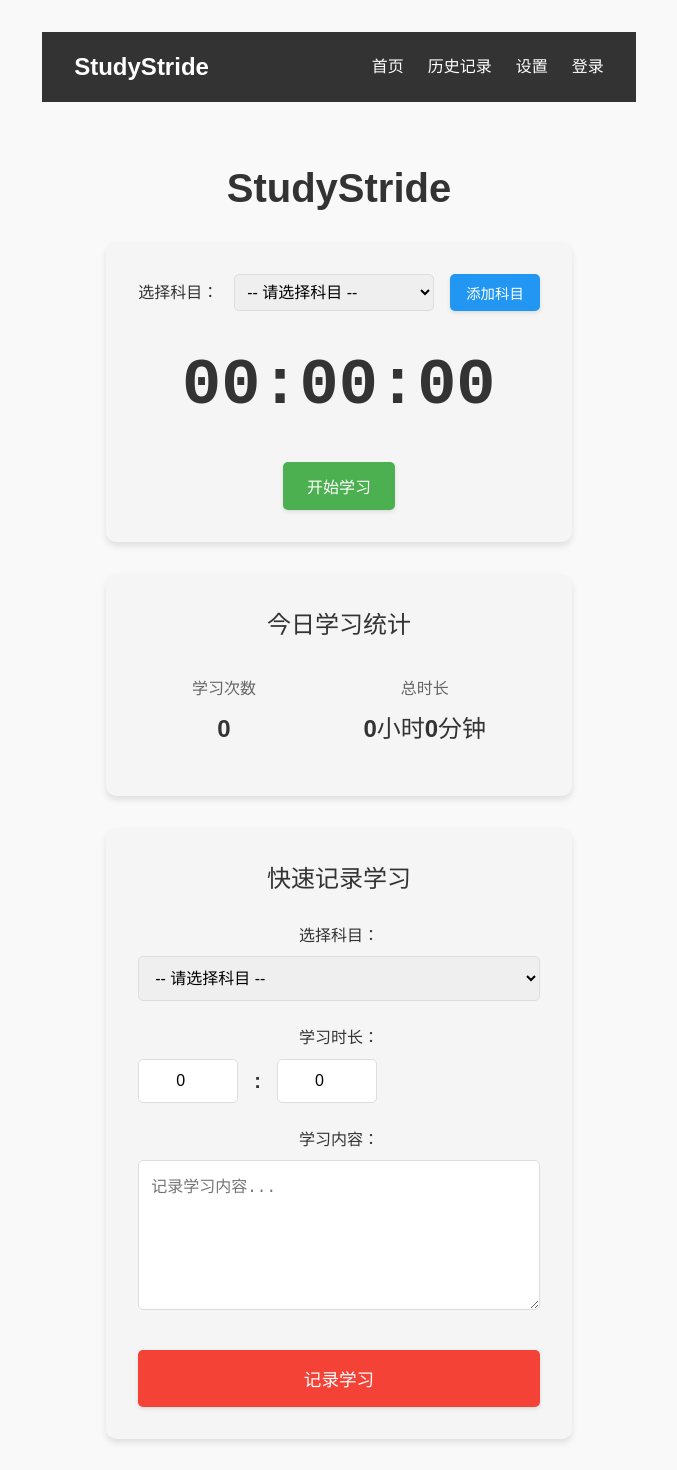
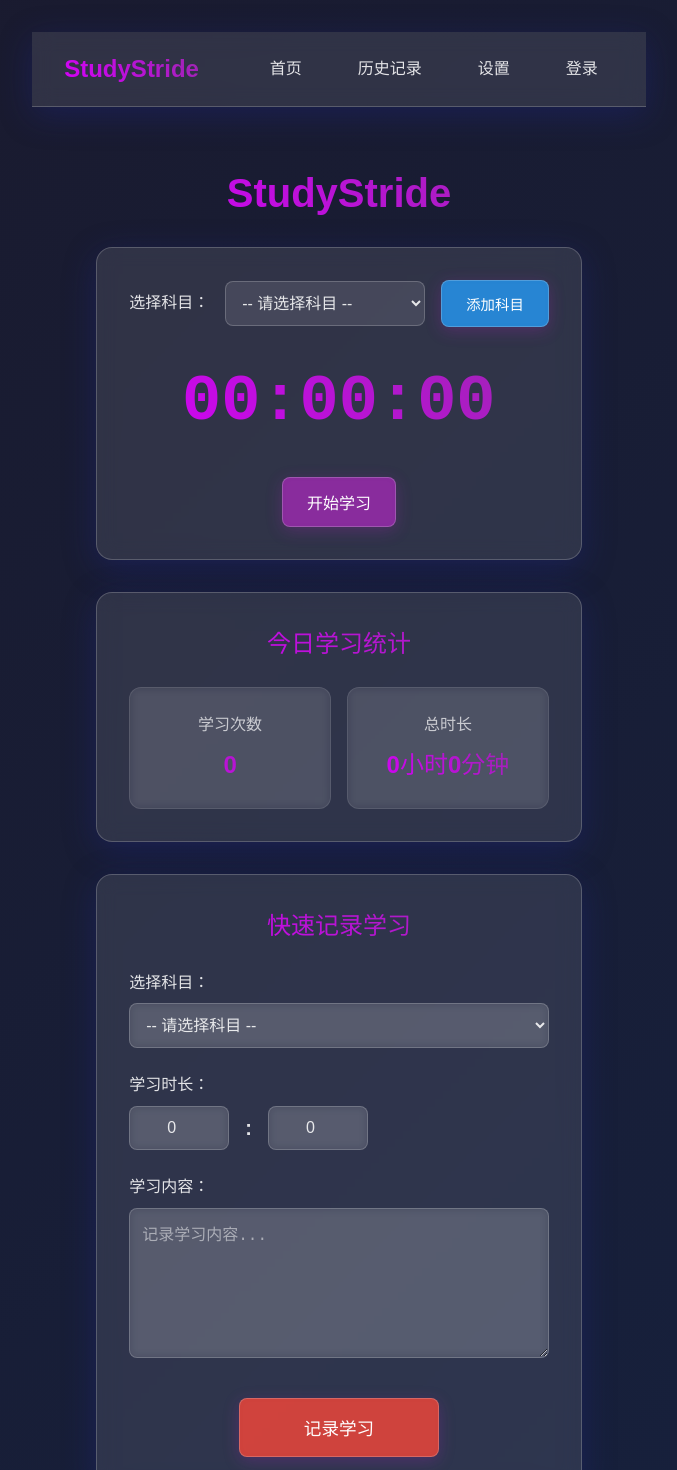
Before and after one commit to xiaoyuCR7/StudyStride, a Vue app: page /#/ in a window 1280 px wide. Shown: the top 1470 px of the page, without its empty margins (301-978 px from the left). Built offline with nearby package versions, Linux system fonts and the light colour scheme.

Commit message:
Add glassmorphism effect and purple theme to frontend

```diff
--- a/src/App.vue
+++ b/src/App.vue
@@ -43,24 +43,35 @@ const logout = async () => {
 
 body {
   font-family: Arial, sans-serif;
-  background-color: #f9f9f9;
-  color: #333;
+  background: linear-gradient(135deg, #1a1a2e 0%, #16213e 100%);
+  color: rgba(255, 255, 255, 0.87);
   line-height: 1.6;
+  min-height: 100vh;
 }
 
 .app {
   display: flex;
   flex-direction: column;
   min-height: 100vh;
+  width: 100%;
 }
 
 .navbar {
-  background-color: #333;
+  background: rgba(255, 255, 255, 0.1);
+  backdrop-filter: blur(10px);
+  -webkit-backdrop-filter: blur(10px);
+  border-bottom: 1px solid rgba(255, 255, 255, 0.2);
   color: white;
   padding: 1rem 2rem;
   display: flex;
   justify-content: space-between;
   align-items: center;
+  box-shadow: 0 8px 32px 0 rgba(31, 38, 135, 0.37);
+  transition: all 0.3s ease;
+}
+
+.navbar:hover {
+  box-shadow: 0 12px 40px 0 rgba(156, 39, 176, 0.4);
 }
 
 .navbar-brand a {
@@ -68,6 +79,15 @@ body {
   text-decoration: none;
   font-size: 1.5rem;
   font-weight: bold;
+  background: linear-gradient(45deg, #d500f9, #9c27b0);
+  -webkit-background-clip: text;
+  -webkit-text-fill-color: transparent;
+  background-clip: text;
+  transition: all 0.3s ease;
+}
+
+.navbar-brand a:hover {
+  transform: scale(1.05);
 }
 
 .navbar-menu {
@@ -76,22 +96,34 @@ body {
 }
 
 .navbar-item {
-  color: white;
+  color: rgba(255, 255, 255, 0.87);
   text-decoration: none;
   font-size: 1rem;
-  transition: color 0.3s;
+  transition: all 0.3s ease;
+  position: relative;
+  padding: 0.5rem 1rem;
+  border-radius: 8px;
 }
 
 .navbar-item:hover {
-  color: #4CAF50;
+  color: #ffffff;
+  background: rgba(156, 39, 176, 0.2);
+  transform: translateY(-2px);
+  box-shadow: 0 4px 16px 0 rgba(156, 39, 176, 0.3);
 }
 
 .navbar-user {
   display: flex;
   align-items: center;
   gap: 0.75rem;
-  color: #fff;
+  color: rgba(255, 255, 255, 0.87);
   font-size: 0.9rem;
+  background: rgba(255, 255, 255, 0.05);
+  padding: 0.5rem 1rem;
+  border-radius: 12px;
+  backdrop-filter: blur(10px);
+  -webkit-backdrop-filter: blur(10px);
+  border: 1px solid rgba(255, 255, 255, 0.1);
 }
 
 .navbar-email {
@@ -102,31 +134,46 @@ body {
 }
 
 .logout-btn {
-  background: transparent;
-  border: 1px solid rgba(255, 255, 255, 0.6);
-  color: #fff;
+  background: rgba(255, 255, 255, 0.1);
+  border: 1px solid rgba(255, 255, 255, 0.2);
+  color: rgba(255, 255, 255, 0.87);
   padding: 0.25rem 0.6rem;
-  border-radius: 4px;
+  border-radius: 8px;
   cursor: pointer;
   font-size: 0.85rem;
+  transition: all 0.3s ease;
 }
 
 .logout-btn:hover {
-  border-color: #4caf50;
-  color: #4caf50;
+  border-color: #d500f9;
+  color: #d500f9;
+  transform: translateY(-2px);
+  box-shadow: 0 4px 16px 0 rgba(156, 39, 176, 0.3);
+}
+
+.logout-btn:active {
+  transform: translateY(1px);
+  box-shadow: 0 2px 8px 0 rgba(156, 39, 176, 0.3);
 }
 
 .main-content {
   flex: 1;
   padding: 2rem;
+  width: 100%;
+  max-width: 1280px;
+  margin: 0 auto;
 }
 
 .footer {
-  background-color: #333;
-  color: white;
+  background: rgba(255, 255, 255, 0.1);
+  backdrop-filter: blur(10px);
+  -webkit-backdrop-filter: blur(10px);
+  border-top: 1px solid rgba(255, 255, 255, 0.2);
+  color: rgba(255, 255, 255, 0.87);
   text-align: center;
   padding: 1rem;
   margin-top: 2rem;
+  box-shadow: 0 -8px 32px 0 rgba(31, 38, 135, 0.37);
 }
 
 @media (max-width: 768px) {
@@ -139,10 +186,17 @@ body {
   .navbar-menu {
     width: 100%;
     justify-content: center;
+    flex-wrap: wrap;
   }
 
   .main-content {
     padding: 1rem;
   }
+
+  .navbar-user {
+    flex-direction: column;
+    gap: 0.5rem;
+    text-align: center;
+  }
 }
 </style>
--- a/src/style.css
+++ b/src/style.css
@@ -5,21 +5,31 @@
 
   color-scheme: light dark;
   color: rgba(255, 255, 255, 0.87);
-  background-color: #242424;
+  background-color: #1a1a2e;
 
   font-synthesis: none;
   text-rendering: optimizeLegibility;
   -webkit-font-smoothing: antialiased;
   -moz-osx-font-smoothing: grayscale;
+
+  /* 紫色主题变量 */
+  --primary-color: #9c27b0;
+  --primary-light: #d500f9;
+  --primary-dark: #6a0080;
+  --glass-bg: rgba(255, 255, 255, 0.1);
+  --glass-border: rgba(255, 255, 255, 0.2);
+  --glass-shadow: 0 8px 32px 0 rgba(31, 38, 135, 0.37);
 }
 
 a {
   font-weight: 500;
-  color: #646cff;
+  color: #d500f9;
   text-decoration: inherit;
+  transition: all 0.3s ease;
 }
 a:hover {
-  color: #535bf2;
+  color: #ffffff;
+  transform: translateY(-2px);
 }
 
 body {
@@ -28,34 +38,61 @@ body {
   place-items: center;
   min-width: 320px;
   min-height: 100vh;
+  background: linear-gradient(135deg, #1a1a2e 0%, #16213e 100%);
 }
 
 h1 {
   font-size: 3.2em;
   line-height: 1.1;
+  background: linear-gradient(45deg, #d500f9, #9c27b0);
+  -webkit-background-clip: text;
+  -webkit-text-fill-color: transparent;
+  background-clip: text;
 }
 
 button {
   border-radius: 8px;
-  border: 1px solid transparent;
+  border: 1px solid var(--glass-border);
   padding: 0.6em 1.2em;
   font-size: 1em;
   font-weight: 500;
   font-family: inherit;
-  background-color: #1a1a1a;
+  background: var(--glass-bg);
+  backdrop-filter: blur(10px);
+  -webkit-backdrop-filter: blur(10px);
+  color: rgba(255, 255, 255, 0.87);
   cursor: pointer;
-  transition: border-color 0.25s;
+  transition: all 0.3s ease;
+  box-shadow: var(--glass-shadow);
 }
 button:hover {
-  border-color: #646cff;
+  border-color: var(--primary-light);
+  transform: translateY(-3px);
+  box-shadow: 0 12px 40px 0 rgba(156, 39, 176, 0.4);
+}
+button:active {
+  transform: translateY(1px);
+  box-shadow: 0 4px 16px 0 rgba(156, 39, 176, 0.3);
 }
 button:focus,
 button:focus-visible {
-  outline: 4px auto -webkit-focus-ring-color;
+  outline: 2px solid var(--primary-light);
+  outline-offset: 2px;
 }
 
 .card {
   padding: 2em;
+  background: var(--glass-bg);
+  backdrop-filter: blur(10px);
+  -webkit-backdrop-filter: blur(10px);
+  border-radius: 16px;
+  border: 1px solid var(--glass-border);
+  box-shadow: var(--glass-shadow);
+  transition: all 0.3s ease;
+}
+.card:hover {
+  transform: translateY(-5px);
+  box-shadow: 0 16px 48px 0 rgba(156, 39, 176, 0.4);
 }
 
 #app {
@@ -68,12 +105,22 @@ button:focus-visible {
 @media (prefers-color-scheme: light) {
   :root {
     color: #213547;
-    background-color: #ffffff;
+    background-color: #f8f9fa;
+    --glass-bg: rgba(255, 255, 255, 0.7);
+    --glass-border: rgba(0, 0, 0, 0.1);
+    --glass-shadow: 0 8px 32px 0 rgba(31, 38, 135, 0.1);
   }
   a:hover {
-    color: #747bff;
+    color: #6a0080;
   }
   button {
-    background-color: #f9f9f9;
+    background: var(--glass-bg);
+    color: #213547;
+  }
+  h1 {
+    background: linear-gradient(45deg, #6a0080, #9c27b0);
+    -webkit-background-clip: text;
+    -webkit-text-fill-color: transparent;
+    background-clip: text;
   }
 }
--- a/src/views/Home.vue
+++ b/src/views/Home.vue
@@ -265,21 +265,28 @@ onUnmounted(() => {
 h1 {
   font-size: 2.5rem;
   margin-bottom: 2rem;
-  color: #333;
+  background: linear-gradient(45deg, #d500f9, #9c27b0);
+  -webkit-background-clip: text;
+  -webkit-text-fill-color: transparent;
+  background-clip: text;
   animation: fadeIn 1s ease-in-out;
 }
 
 .timer-container {
-  background: #f5f5f5;
+  background: rgba(255, 255, 255, 0.1);
+  backdrop-filter: blur(10px);
+  -webkit-backdrop-filter: blur(10px);
   padding: 2rem;
-  border-radius: 10px;
+  border-radius: 16px;
   margin-bottom: 2rem;
-  box-shadow: 0 4px 6px rgba(0, 0, 0, 0.1);
-  transition: transform 0.3s ease;
+  box-shadow: 0 8px 32px 0 rgba(31, 38, 135, 0.37);
+  transition: all 0.3s ease;
+  border: 1px solid rgba(255, 255, 255, 0.2);
 }
 
 .timer-container:hover {
-  transform: translateY(-2px);
+  transform: translateY(-5px);
+  box-shadow: 0 16px 48px 0 rgba(156, 39, 176, 0.4);
 }
 
 .subject-selection {
@@ -288,35 +295,52 @@ h1 {
   align-items: center;
   gap: 1rem;
   flex-wrap: wrap;
+  justify-content: center;
 }
 
 .subject-selection label {
   font-size: 1rem;
-  color: #333;
+  color: rgba(255, 255, 255, 0.87);
   font-weight: bold;
 }
 
 .subject-selection select {
-  padding: 0.5rem;
-  border: 1px solid #ddd;
-  border-radius: 5px;
+  padding: 0.75rem;
+  border: 1px solid rgba(255, 255, 255, 0.2);
+  border-radius: 8px;
   font-size: 1rem;
   min-width: 200px;
+  background: rgba(255, 255, 255, 0.1);
+  color: rgba(255, 255, 255, 0.87);
+  transition: all 0.3s ease;
+}
+
+.subject-selection select:hover {
+  border-color: #d500f9;
+  box-shadow: 0 4px 16px 0 rgba(156, 39, 176, 0.3);
 }
 
 .add-subject-btn {
-  padding: 0.5rem 1rem;
-  background: #4CAF50;
+  padding: 0.75rem 1.5rem;
+  background: rgba(156, 39, 176, 0.8);
   color: white;
-  border: none;
-  border-radius: 5px;
+  border: 1px solid rgba(255, 255, 255, 0.2);
+  border-radius: 8px;
   font-size: 0.9rem;
   cursor: pointer;
-  transition: background-color 0.3s;
+  transition: all 0.3s ease;
+  box-shadow: 0 4px 16px 0 rgba(156, 39, 176, 0.3);
 }
 
 .add-subject-btn:hover {
-  background: #45a049;
+  background: rgba(156, 39, 176, 1);
+  transform: translateY(-2px);
+  box-shadow: 0 8px 24px 0 rgba(156, 39, 176, 0.4);
+}
+
+.add-subject-btn:active {
+  transform: translateY(1px);
+  box-shadow: 0 4px 12px 0 rgba(156, 39, 176, 0.3);
 }
 
 /* 弹窗样式 */
@@ -326,7 +350,9 @@ h1 {
   left: 0;
   width: 100%;
   height: 100%;
-  background: rgba(0, 0, 0, 0.5);
+  background: rgba(0, 0, 0, 0.7);
+  backdrop-filter: blur(5px);
+  -webkit-backdrop-filter: blur(5px);
   display: flex;
   justify-content: center;
   align-items: center;
@@ -335,22 +361,27 @@ h1 {
 }
 
 .modal-content {
-  background: white;
+  background: rgba(255, 255, 255, 0.1);
+  backdrop-filter: blur(15px);
+  -webkit-backdrop-filter: blur(15px);
   padding: 2rem;
   border-radius: 16px;
-  box-shadow: 0 10px 40px rgba(0, 0, 0, 0.2);
+  box-shadow: 0 16px 48px 0 rgba(156, 39, 176, 0.4);
   min-width: 350px;
   max-width: 90%;
   max-height: 90%;
   overflow-y: auto;
   animation: slideInUp 0.4s cubic-bezier(0.175, 0.885, 0.32, 1.275);
   position: relative;
-  border: 1px solid rgba(0, 0, 0, 0.05);
+  border: 1px solid rgba(255, 255, 255, 0.2);
 }
 
 .modal-content h3 {
   margin-bottom: 1.5rem;
-  color: #333;
+  background: linear-gradient(45deg, #d500f9, #9c27b0);
+  -webkit-background-clip: text;
+  -webkit-text-fill-color: transparent;
+  background-clip: text;
   font-size: 1.25rem;
   font-weight: 600;
   text-align: center;
@@ -359,19 +390,24 @@ h1 {
 .modal-content input {
   width: 100%;
   padding: 1rem;
-  border: 2px solid #f0f0f0;
+  border: 2px solid rgba(255, 255, 255, 0.2);
   border-radius: 8px;
   font-size: 1rem;
   margin-bottom: 2rem;
   transition: all 0.3s ease;
-  background: #f9f9f9;
+  background: rgba(255, 255, 255, 0.1);
+  color: rgba(255, 255, 255, 0.87);
+}
+
+.modal-content input::placeholder {
+  color: rgba(255, 255, 255, 0.5);
 }
 
 .modal-content input:focus {
   outline: none;
-  border-color: #4CAF50;
-  background: white;
-  box-shadow: 0 0 0 3px rgba(76, 175, 80, 0.1);
+  border-color: #d500f9;
+  background: rgba(255, 255, 255, 0.15);
+  box-shadow: 0 0 0 3px rgba(156, 39, 176, 0.3);
 }
 
 .modal-buttons {
@@ -382,35 +418,35 @@ h1 {
 
 .modal-buttons button {
   padding: 0.875rem 1.75rem;
-  border: none;
+  border: 1px solid rgba(255, 255, 255, 0.2);
   border-radius: 8px;
   font-size: 1rem;
   font-weight: 500;
   cursor: pointer;
   transition: all 0.3s ease;
   min-width: 100px;
-  box-shadow: 0 2px 4px rgba(0, 0, 0, 0.1);
+  box-shadow: 0 4px 16px 0 rgba(156, 39, 176, 0.3);
 }
 
 .modal-buttons button:first-child {
-  background: #4CAF50;
+  background: rgba(156, 39, 176, 0.8);
   color: white;
 }
 
 .modal-buttons button:last-child {
-  background: #f44336;
+  background: rgba(244, 67, 54, 0.8);
   color: white;
 }
 
 .modal-buttons button:hover {
-  transform: translateY(-2px);
-  box-shadow: 0 4px 8px rgba(0, 0, 0, 0.15);
-  opacity: 0.9;
+  transform: translateY(-3px);
+  box-shadow: 0 8px 24px 0 rgba(156, 39, 176, 0.4);
+  opacity: 1;
 }
 
 .modal-buttons button:active {
-  transform: translateY(0);
-  box-shadow: 0 2px 4px rgba(0, 0, 0, 0.1);
+  transform: translateY(1px);
+  box-shadow: 0 4px 12px 0 rgba(156, 39, 176, 0.3);
 }
 
 @keyframes fadeIn {
@@ -460,29 +496,44 @@ h1 {
 
 .current-subject {
   margin-bottom: 1.5rem;
-  padding: 0.75rem;
-  background: rgba(76, 175, 80, 0.1);
-  border-radius: 5px;
+  padding: 0.75rem 1.5rem;
+  background: rgba(156, 39, 176, 0.2);
+  border-radius: 12px;
   display: inline-block;
+  backdrop-filter: blur(10px);
+  -webkit-backdrop-filter: blur(10px);
+  border: 1px solid rgba(255, 255, 255, 0.1);
+  transition: all 0.3s ease;
+}
+
+.current-subject:hover {
+  transform: translateY(-2px);
+  box-shadow: 0 4px 16px 0 rgba(156, 39, 176, 0.3);
 }
 
 .subject-label {
   font-size: 1rem;
-  color: #666;
+  color: rgba(255, 255, 255, 0.7);
   margin-right: 0.5rem;
 }
 
 .subject-name {
   font-size: 1rem;
   font-weight: bold;
-  color: #4CAF50;
+  background: linear-gradient(45deg, #d500f9, #9c27b0);
+  -webkit-background-clip: text;
+  -webkit-text-fill-color: transparent;
+  background-clip: text;
 }
 
 .timer-display {
   font-size: 4rem;
   font-weight: bold;
   margin-bottom: 1.5rem;
-  color: #333;
+  background: linear-gradient(45deg, #d500f9, #9c27b0);
+  -webkit-background-clip: text;
+  -webkit-text-fill-color: transparent;
+  background-clip: text;
   font-family: 'Courier New', monospace;
   animation: pulse 2s infinite;
 }
@@ -508,98 +559,154 @@ h1 {
 
 button {
   padding: 0.75rem 1.5rem;
-  border: none;
-  border-radius: 5px;
+  border: 1px solid rgba(255, 255, 255, 0.2);
+  border-radius: 8px;
   font-size: 1rem;
   cursor: pointer;
   transition: all 0.3s ease;
-  box-shadow: 0 2px 4px rgba(0, 0, 0, 0.1);
+  box-shadow: 0 4px 16px 0 rgba(156, 39, 176, 0.3);
+  backdrop-filter: blur(5px);
+  -webkit-backdrop-filter: blur(5px);
 }
 
 button:nth-child(1) {
-  background: #4CAF50;
+  background: rgba(156, 39, 176, 0.8);
   color: white;
 }
 
 button:nth-child(2) {
-  background: #ff9800;
+  background: rgba(255, 152, 0, 0.8);
   color: white;
 }
 
 button:nth-child(3) {
-  background: #2196F3;
+  background: rgba(33, 150, 243, 0.8);
   color: white;
 }
 
 button:nth-child(4) {
-  background: #f44336;
+  background: rgba(244, 67, 54, 0.8);
   color: white;
 }
 
 button:hover {
-  opacity: 0.9;
-  transform: translateY(-2px);
-  box-shadow: 0 4px 8px rgba(0, 0, 0, 0.15);
+  opacity: 1;
+  transform: translateY(-3px);
+  box-shadow: 0 8px 24px 0 rgba(156, 39, 176, 0.4);
 }
 
 button:active {
-  transform: translateY(0);
-  box-shadow: 0 2px 4px rgba(0, 0, 0, 0.1);
+  transform: translateY(1px);
+  box-shadow: 0 4px 12px 0 rgba(156, 39, 176, 0.3);
 }
 
 .content-container {
   margin: 2rem 0;
   animation: slideInUp 0.5s ease-out;
+  background: rgba(255, 255, 255, 0.1);
+  backdrop-filter: blur(10px);
+  -webkit-backdrop-filter: blur(10px);
+  padding: 2rem;
+  border-radius: 16px;
+  border: 1px solid rgba(255, 255, 255, 0.2);
+  box-shadow: 0 8px 32px 0 rgba(31, 38, 135, 0.37);
+  transition: all 0.3s ease;
+}
+
+.content-container:hover {
+  transform: translateY(-3px);
+  box-shadow: 0 12px 40px 0 rgba(156, 39, 176, 0.4);
+}
+
+.content-container h2 {
+  background: linear-gradient(45deg, #d500f9, #9c27b0);
+  -webkit-background-clip: text;
+  -webkit-text-fill-color: transparent;
+  background-clip: text;
+  margin-bottom: 1.5rem;
 }
 
 textarea {
   width: 100%;
   height: 150px;
   padding: 1rem;
-  border: 1px solid #ddd;
-  border-radius: 5px;
+  border: 1px solid rgba(255, 255, 255, 0.2);
+  border-radius: 8px;
   font-size: 1rem;
   resize: vertical;
-  transition: border-color 0.3s ease, box-shadow 0.3s ease;
+  transition: all 0.3s ease;
+  background: rgba(255, 255, 255, 0.1);
+  color: rgba(255, 255, 255, 0.87);
+  backdrop-filter: blur(5px);
+  -webkit-backdrop-filter: blur(5px);
+}
+
+textarea::placeholder {
+  color: rgba(255, 255, 255, 0.5);
 }
 
 textarea:focus {
   outline: none;
-  border-color: #4CAF50;
-  box-shadow: 0 0 0 2px rgba(76, 175, 80, 0.1);
+  border-color: #d500f9;
+  background: rgba(255, 255, 255, 0.15);
+  box-shadow: 0 0 0 3px rgba(156, 39, 176, 0.3);
 }
 
 .today-summary {
-  background: #f5f5f5;
+  background: rgba(255, 255, 255, 0.1);
+  backdrop-filter: blur(10px);
+  -webkit-backdrop-filter: blur(10px);
   padding: 2rem;
-  border-radius: 10px;
+  border-radius: 16px;
   margin-top: 2rem;
-  box-shadow: 0 4px 6px rgba(0, 0, 0, 0.1);
+  box-shadow: 0 8px 32px 0 rgba(31, 38, 135, 0.37);
   animation: fadeIn 1s ease-in-out 0.3s both;
+  border: 1px solid rgba(255, 255, 255, 0.2);
+  transition: all 0.3s ease;
+}
+
+.today-summary:hover {
+  transform: translateY(-3px);
+  box-shadow: 0 12px 40px 0 rgba(156, 39, 176, 0.4);
+}
+
+.today-summary h2 {
+  background: linear-gradient(45deg, #d500f9, #9c27b0);
+  -webkit-background-clip: text;
+  -webkit-text-fill-color: transparent;
+  background-clip: text;
+  margin-bottom: 1.5rem;
 }
 
 .stats {
   display: flex;
   justify-content: space-around;
   margin-top: 1rem;
+  gap: 1rem;
 }
 
 .stat-item {
   text-align: center;
-  padding: 1rem;
-  border-radius: 5px;
-  transition: transform 0.3s ease;
+  padding: 1.5rem;
+  border-radius: 12px;
+  transition: all 0.3s ease;
+  background: rgba(255, 255, 255, 0.05);
+  backdrop-filter: blur(5px);
+  -webkit-backdrop-filter: blur(5px);
+  border: 1px solid rgba(255, 255, 255, 0.1);
+  flex: 1;
 }
 
 .stat-item:hover {
-  transform: translateY(-2px);
-  background: rgba(255, 255, 255, 0.8);
+  transform: translateY(-5px);
+  background: rgba(156, 39, 176, 0.2);
+  box-shadow: 0 8px 24px 0 rgba(156, 39, 176, 0.3);
 }
 
 .stat-label {
   display: block;
   font-size: 1rem;
-  color: #666;
+  color: rgba(255, 255, 255, 0.7);
   margin-bottom: 0.5rem;
 }
 
@@ -607,12 +714,11 @@ textarea:focus {
   display: block;
   font-size: 1.5rem;
   font-weight: bold;
-  color: #333;
-  transition: color 0.3s ease;
-}
-
-.stat-item:hover .stat-value {
-  color: #4CAF50;
+  background: linear-gradient(45deg, #d500f9, #9c27b0);
+  -webkit-background-clip: text;
+  -webkit-text-fill-color: transparent;
+  background-clip: text;
+  transition: all 0.3s ease;
 }
 
 @keyframes fadeIn {
@@ -638,17 +744,29 @@ textarea:focus {
 }
 
 .quick-record {
-  background: #f5f5f5;
+  background: rgba(255, 255, 255, 0.1);
+  backdrop-filter: blur(10px);
+  -webkit-backdrop-filter: blur(10px);
   padding: 2rem;
-  border-radius: 10px;
+  border-radius: 16px;
   margin-top: 2rem;
-  box-shadow: 0 4px 6px rgba(0, 0, 0, 0.1);
+  box-shadow: 0 8px 32px 0 rgba(31, 38, 135, 0.37);
   animation: fadeIn 1s ease-in-out;
+  border: 1px solid rgba(255, 255, 255, 0.2);
+  transition: all 0.3s ease;
+}
+
+.quick-record:hover {
+  transform: translateY(-3px);
+  box-shadow: 0 12px 40px 0 rgba(156, 39, 176, 0.4);
 }
 
 .quick-record h2 {
   margin-bottom: 1.5rem;
-  color: #333;
+  background: linear-gradient(45deg, #d500f9, #9c27b0);
+  -webkit-background-clip: text;
+  -webkit-text-fill-color: transparent;
+  background-clip: text;
   text-align: center;
 }
 
@@ -662,20 +780,38 @@ textarea:focus {
   display: flex;
   flex-direction: column;
   gap: 0.5rem;
+  align-items: flex-start;
 }
 
 .form-group label {
   font-size: 1rem;
-  color: #333;
+  color: rgba(255, 255, 255, 0.87);
   font-weight: bold;
 }
 
 .form-group select,
 .form-group textarea {
   padding: 0.75rem;
-  border: 1px solid #ddd;
-  border-radius: 5px;
+  border: 1px solid rgba(255, 255, 255, 0.2);
+  border-radius: 8px;
   font-size: 1rem;
+  background: rgba(255, 255, 255, 0.1);
+  color: rgba(255, 255, 255, 0.87);
+  transition: all 0.3s ease;
+  width: 100%;
+  backdrop-filter: blur(5px);
+  -webkit-backdrop-filter: blur(5px);
+}
+
+.form-group select::placeholder,
+.form-group textarea::placeholder {
+  color: rgba(255, 255, 255, 0.5);
+}
+
+.form-group select:hover,
+.form-group textarea:hover {
+  border-color: #d500f9;
+  box-shadow: 0 4px 16px 0 rgba(156, 39, 176, 0.3);
 }
 
 .form-group textarea {
@@ -687,40 +823,63 @@ textarea:focus {
   display: flex;
   align-items: center;
   gap: 1rem;
+  width: 100%;
 }
 
 .duration-inputs input {
   padding: 0.75rem;
-  border: 1px solid #ddd;
-  border-radius: 5px;
+  border: 1px solid rgba(255, 255, 255, 0.2);
+  border-radius: 8px;
   font-size: 1rem;
   width: 100px;
   text-align: center;
+  background: rgba(255, 255, 255, 0.1);
+  color: rgba(255, 255, 255, 0.87);
+  transition: all 0.3s ease;
+  backdrop-filter: blur(5px);
+  -webkit-backdrop-filter: blur(5px);
+}
+
+.duration-inputs input:hover {
+  border-color: #d500f9;
+  box-shadow: 0 4px 16px 0 rgba(156, 39, 176, 0.3);
+}
+
+.duration-inputs input::placeholder {
+  color: rgba(255, 255, 255, 0.5);
 }
 
 .duration-inputs .separator {
   font-size: 1.25rem;
   font-weight: bold;
-  color: #333;
+  color: rgba(255, 255, 255, 0.87);
 }
 
 .record-btn {
-  background: #4CAF50;
+  background: rgba(156, 39, 176, 0.8);
   color: white;
   padding: 1rem;
-  border: none;
-  border-radius: 5px;
+  border: 1px solid rgba(255, 255, 255, 0.2);
+  border-radius: 8px;
   font-size: 1.1rem;
   font-weight: bold;
   cursor: pointer;
-  transition: background-color 0.3s;
+  transition: all 0.3s ease;
   margin-top: 1rem;
+  box-shadow: 0 4px 16px 0 rgba(156, 39, 176, 0.3);
+  align-self: center;
+  min-width: 200px;
 }
 
 .record-btn:hover {
-  background: #45a049;
-  transform: translateY(-2px);
-  box-shadow: 0 4px 8px rgba(0, 0, 0, 0.15);
+  background: rgba(156, 39, 176, 1);
+  transform: translateY(-3px);
+  box-shadow: 0 8px 24px 0 rgba(156, 39, 176, 0.4);
+}
+
+.record-btn:active {
+  transform: translateY(1px);
+  box-shadow: 0 4px 12px 0 rgba(156, 39, 176, 0.3);
 }
 
 @media (max-width: 768px) {
@@ -759,6 +918,10 @@ textarea:focus {
     align-items: flex-start;
   }
 
+  .subject-selection select {
+    width: 100%;
+  }
+
   .duration-inputs {
     flex-direction: column;
     align-items: flex-start;
@@ -771,5 +934,12 @@ textarea:focus {
   .duration-inputs .separator {
     display: none;
   }
+
+  .content-container,
+  .today-summary,
+  .quick-record,
+  .timer-container {
+    padding: 1.5rem;
+  }
 }
 </style>
```
